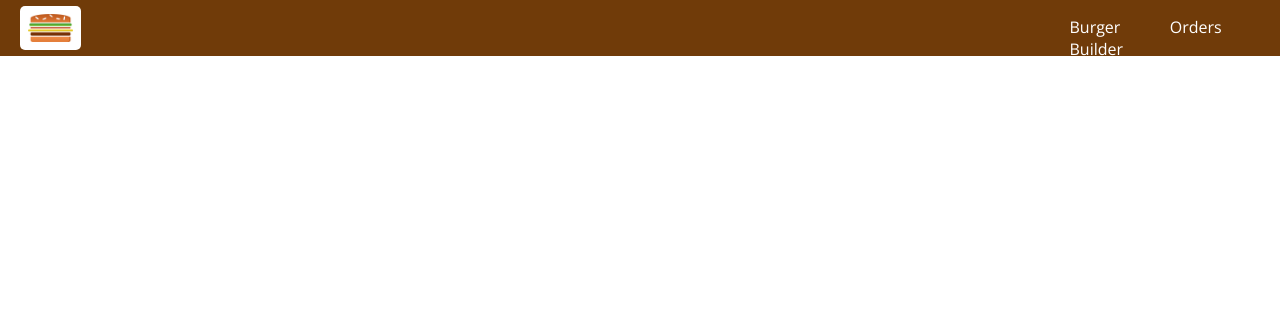
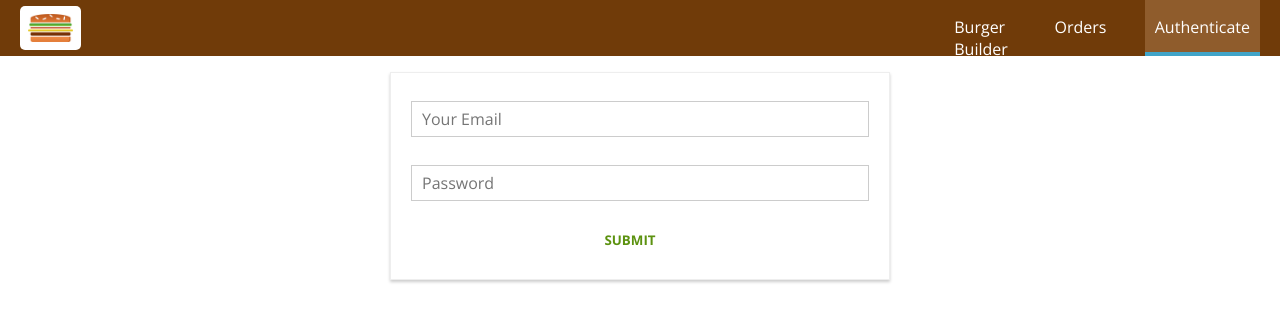
Before and after one commit to evgenydus/burger-builder, a React (Create React App) app: page /auth in a window 1280 px wide. Shown: the top 322 px of the page. Built offline with nearby package versions, Linux system fonts and the light colour scheme.

Commit message:
feat: add auth form

```diff
--- a/src/App/App.js
+++ b/src/App/App.js
@@ -3,6 +3,7 @@
 
 import './App.css';
 
+import Auth from '../containers/Auth/Auth';
 import BurgerBuilder from '../containers/BurgerBuilder/BurgerBuilder';
 import Checkout from '../containers/Checkout/Checkout';
 import Layout from '../components/hoc/Layout/Layout';
@@ -15,6 +16,7 @@
         <Switch>
           <Route path="/checkout" component={Checkout}/>
           <Route path="/orders" component={Orders}/>
+          <Route path="/auth" component={Auth}/>
           <Route path="/" exact component={BurgerBuilder}/>
         </Switch>
       </Layout>
--- a/src/components/Navigation/NavigationItems/NavigationItems.js
+++ b/src/components/Navigation/NavigationItems/NavigationItems.js
@@ -8,6 +8,7 @@
   <ul className="navigation-items">
     <NavigationItem link="/" exact>Burger Builder</NavigationItem>
     <NavigationItem link="/orders">Orders</NavigationItem>
+    <NavigationItem link="/auth">Authenticate</NavigationItem>
   </ul>
 )
 
--- /dev/null
+++ b/src/containers/Auth/Auth.css
@@ -0,0 +1,15 @@
+.auth {
+  border: 1px solid #eee;
+  box-shadow: 0 2px 3px #ccc;
+  box-sizing: border-box;
+  margin: 20px auto;
+  padding: 10px;
+  text-align: center;
+  width: 80%;
+}
+
+@media (min-width: 600px) {
+  .auth {
+    width: 500px;
+  }
+}
--- /dev/null
+++ b/src/containers/Auth/Auth.js
@@ -0,0 +1,120 @@
+import React, { Component } from 'react'
+
+import './Auth.css'
+
+import Button from '../../components/UI/Button/Button';
+import Input from '../../components/UI/Input/Input';
+
+class Auth extends Component {
+  state = {
+    controls: {
+      email: {
+        elementType: 'input',
+        elementConfig: {
+          type: 'email',
+          placeholder: 'Your Email'
+        },
+        value: '',
+        validation: {
+          isRequired: true,
+          isEmail: true,
+        },
+        isValid: false,
+        isTouched: false,
+      },
+      password: {
+        elementType: 'input',
+        elementConfig: {
+          type: 'password',
+          placeholder: 'Password'
+        },
+        value: '',
+        validation: {
+          isRequired: true,
+          minLength: 6,
+        },
+        isValid: false,
+        isTouched: false,
+      },
+    }
+  }
+
+  checkValidity(value, rules) {
+    let isValid = true
+
+    if (rules.isRequired) {
+      isValid = value.trim() !== '' && isValid
+    }
+
+    if (rules.minLength) {
+      isValid = value.length >= rules.minLength && isValid
+    }
+
+    if (rules.maxLength) {
+      isValid = value.length <= rules.maxLength && isValid
+    }
+
+    if (rules.isEmail) {
+      const pattern = /[a-z0-9!#$%&'*+/=?^_`{|}~-]+(?:\.[a-z0-9!#$%&'*+/=?^_`{|}~-]+)*@(?:[a-z0-9](?:[a-z0-9-]*[a-z0-9])?\.)+[a-z0-9](?:[a-z0-9-]*[a-z0-9])?/;
+      isValid = pattern.test(value) && isValid
+    }
+
+    if (rules.isNumeric) {
+      const pattern = /^\d+$/;
+      isValid = pattern.test(value) && isValid
+    }
+
+    return isValid
+  }
+
+  inputChangedHandler = (event, controlName) => {
+    const { controls } = this.state
+    const updatedControls = {
+      ...controls,
+      [controlName]: {
+        ...this.state.controls[controlName],
+        value: event.target.value,
+        isValid: this.checkValidity(event.target.value, controls[controlName].validation),
+        isTouched: true,
+      },
+    }
+
+    this.setState({ controls: updatedControls})
+  }
+
+  render () {
+    const { controls } = this.state
+    const formElementsArray = []
+
+    for (let key in controls) {
+      formElementsArray.push({
+        id: key,
+        config: controls[key],
+      })
+    }
+
+    const form = formElementsArray.map(formElement => {
+      return (<Input
+        changed={(event) => this.inputChangedHandler(event, formElement.id)}
+        elementConfig={formElement.config.elementConfig}
+        elementType={formElement.config.elementType}
+        invalid={!formElement.config.isValid}
+        isTouched={formElement.config.isTouched}
+        key={formElement.id}
+        shouldValidate={formElement.config.validation}
+        value={formElement.config.value}
+        />)
+    })
+
+    return (
+      <div className="auth">
+        <form>
+          {form}
+          <Button btnType={['success']}>Submit</Button>
+        </form>
+      </div>
+    )
+  }
+}
+
+export default Auth
```
